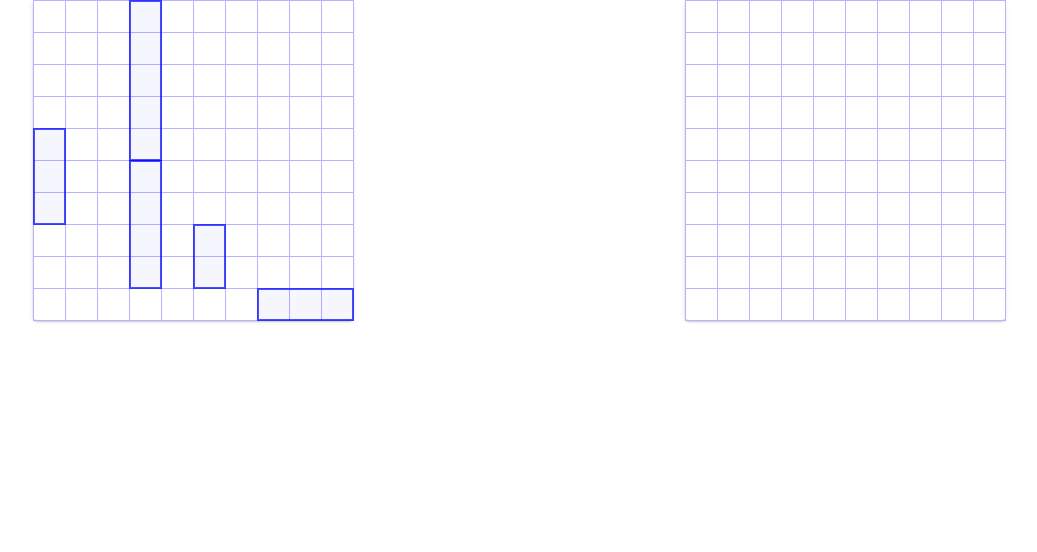
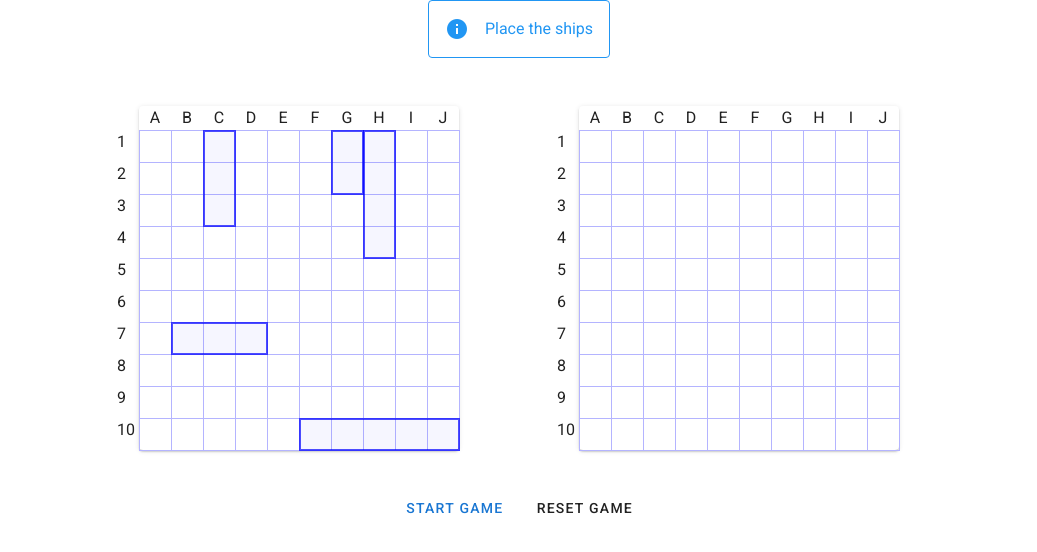
Before and after one commit to disco-trooper/battleship, a Vue app: page / in a window 1280 px wide. Shown: the top 552 px of the page, without its empty margins (121-1158 px from the left). Built offline with nearby package versions, Linux system fonts and the light colour scheme.

Commit message:
Add XY coordinates to the board

```diff
--- a/src/App.vue
+++ b/src/App.vue
@@ -4,6 +4,8 @@
       ><the-game
         :player-board="playerBoard"
         :computer-board="computerBoard"
+        :placing-ships="placingShips"
+        @shipMove="log"
       ></the-game
     ></v-content>
   </v-app>
@@ -18,9 +20,7 @@ export default {
   components: { TheGame },
   data() {
     return {
-      initialTopPosition: '',
-      initialLeftPosition: '',
-      movedShipID: '',
+      placingShips: true,
       computerBoard: this.gameBoardFactory(),
       playerBoard: this.gameBoardFactory(),
       player: {
@@ -50,19 +50,11 @@ export default {
     this.placeShips(this.computerBoard);
   },
   methods: {
-    updateCoordinates(newCoordinates) {
-      for (let ship in this.computerBoard.ships) {
-        if (this.computerBoard.ships[ship].id.toString() === this.movedShipID) {
-          this.computerBoard.ships[ship].positions = newCoordinates;
-        }
-      }
-      document.getElementById(
-        this.movedShipID
-      ).style.top = this.initialTopPosition;
-      document.getElementById(
-        this.movedShipID
-      ).style.left = this.initialLeftPosition;
+    log() {
+      console.log(this.playerBoard);
+      console.log(this.computerBoard);
     },
+
     shipFactory(length, positions, board = 0) {
       return {
         id: board.ships.length,
@@ -117,19 +109,19 @@ export default {
 
     placeShips(board) {
       board.placeShip(
-        this.shipFactory(5, this.getShipCoordinates(5, board), board)
+        this.shipFactory(5, this.generateShipCoordinates(5, board), board)
       );
       board.placeShip(
-        this.shipFactory(4, this.getShipCoordinates(4, board), board)
+        this.shipFactory(4, this.generateShipCoordinates(4, board), board)
       );
       board.placeShip(
-        this.shipFactory(3, this.getShipCoordinates(3, board), board)
+        this.shipFactory(3, this.generateShipCoordinates(3, board), board)
       );
       board.placeShip(
-        this.shipFactory(3, this.getShipCoordinates(3, board), board)
+        this.shipFactory(3, this.generateShipCoordinates(3, board), board)
       );
       board.placeShip(
-        this.shipFactory(2, this.getShipCoordinates(2, board), board)
+        this.shipFactory(2, this.generateShipCoordinates(2, board), board)
       );
       let coordinates = [];
       for (let ship in board.ships) {
@@ -143,7 +135,7 @@ export default {
       }
     },
 
-    getShipCoordinates(length, board) {
+    generateShipCoordinates(length, board) {
       let availableSpots = gameBoardHelper.getAvailableSpots(
         gameBoardHelper.getArrayOfCoordinates(),
         gameBoardHelper.getUnavailableSpots(board)
@@ -275,13 +267,13 @@ export default {
         }
       }
       if (positions.some((position) => position.indexOf('-') !== -1)) {
-        return this.getShipCoordinates(length, board);
+        return this.generateShipCoordinates(length, board);
       }
       if (positions.length !== length) {
-        return this.getShipCoordinates(length, board);
+        return this.generateShipCoordinates(length, board);
       }
       if (positions.some((position) => parseInt(position) > 99)) {
-        return this.getShipCoordinates(length, board);
+        return this.generateShipCoordinates(length, board);
       }
       return positions.sort((a, b) => a - b);
     },
--- a/src/components/TheGame.vue
+++ b/src/components/TheGame.vue
@@ -1,9 +1,34 @@
 <template>
+  <v-container>
+    <v-row>
+      <div class="mx-auto">
+        <v-alert outlined gray type="info">Place the ships</v-alert>
+      </div>
+    </v-row>
     <v-row justify="center">
       <v-col cols="6">
-      <v-card class="mx-auto" width="320">
+        <v-card class="mx-auto mt-5 mr-12" width="320">
+          <div class="xCoords">A</div>
+          <div class="xCoords">B</div>
+          <div class="xCoords">C</div>
+          <div class="xCoords">D</div>
+          <div class="xCoords">E</div>
+          <div class="xCoords">F</div>
+          <div class="xCoords">G</div>
+          <div class="xCoords">H</div>
+          <div class="xCoords">I</div>
+          <div class="xCoords">J</div>
           <div class="grid">
-          <div v-for="n in 100" :key="getCoordinates(n)" class="gridCell"></div>
+            <div
+              v-for="n in 100"
+              :key="getCoordinates(n)"
+              class="gridCell"
+              v-html="
+                getNumber(getCoordinates(n)) !== false
+                  ? getNumber(getCoordinates(n))
+                  : ''
+              "
+            ></div>
             <div
               v-for="(ship, index) in playerBoard.ships"
               :id="index"
@@ -33,19 +58,46 @@
                     : '33px',
                 opacity: '0.7',
               }"
-            class="ship gridSnap"
+              class="ship"
+              :class="{ gridSnap: placingShips, moveCursor: placingShips }"
             ></div>
           </div>
         </v-card>
       </v-col>
       <v-col cols="6">
-      <v-card class="mx-auto" width="320">
+        <v-card class="mx-auto mt-5 ml-12" width="320">
+          <div class="xCoords">A</div>
+          <div class="xCoords">B</div>
+          <div class="xCoords">C</div>
+          <div class="xCoords">D</div>
+          <div class="xCoords">E</div>
+          <div class="xCoords">F</div>
+          <div class="xCoords">G</div>
+          <div class="xCoords">H</div>
+          <div class="xCoords">I</div>
+          <div class="xCoords">J</div>
           <div class="grid">
-          <div v-for="n in 100" :key="getCoordinates(n)" class="gridCell"></div>
+            <div
+              v-for="n in 100"
+              :key="getCoordinates(n)"
+              class="gridCell"
+              v-html="
+                getNumber(getCoordinates(n)) !== false
+                  ? getNumber(getCoordinates(n))
+                  : ''
+              "
+            ></div>
           </div>
         </v-card>
       </v-col>
     </v-row>
+    <v-row
+      ><div class="mx-auto mt-7">
+        <v-btn text color="primary">Start Game</v-btn
+        ><v-btn text>Reset Game</v-btn>
+      </div></v-row
+    >
+  </v-container>
 </template>
 
 <script>
@@ -61,11 +113,13 @@ export default {
       type: Object,
       required: true,
     },
+    placingShips: {
+      type: Boolean,
+      required: true,
+    },
   },
   data() {
-    return {
-      shipID: '',
-    };
+    return {};
   },
   created() {
     console.log('Reload');
@@ -161,7 +215,9 @@ export default {
           ship[0].positions = newCoordinates;
           eventTarget.style.webkitTransform = eventTarget.style.transform =
             'translate(' + 0 + 'px, ' + 0 + 'px)';
+          that.$emit('shipMove', that.playerBoard);
         }
+
         x = 0;
         y = 0;
       });
@@ -176,6 +232,16 @@ export default {
       } else {
         return n.toString()[0] + (parseInt(n.toString()[1]) - 1);
       }
+    },
+    getNumber(coords) {
+      if (coords === '00') return '<span class="yCoords">1</span>';
+      else if (parseInt(coords) % 10 === 0)
+        return (
+          '<span class="yCoords">' +
+          (parseInt(coords[0]) + 1).toString() +
+          '</span>'
+        );
+      else return false;
     },
   },
 };
@@ -216,6 +282,16 @@ export default {
   touch-action: none;
 }
 
+.xCoords {
+  display: inline-block;
+  width: 32px;
+  text-align: center;
+}
+
+.yCoords {
+  margin: -22px;
+}
+
 .grid {
   grid-template-columns: repeat(10, 32px);
   grid-template-rows: repeat(10, 32px);
@@ -235,6 +311,10 @@ export default {
   position: absolute;
   border: 2px solid rgb(0, 0, 255);
   background-color: rgba(0, 0, 255, 0.05);
+  z-index: 4;
+}
+
+.moveCursor {
   cursor: move;
 }
 
```
Lines whose indentation alone changed are shown as unchanged.
